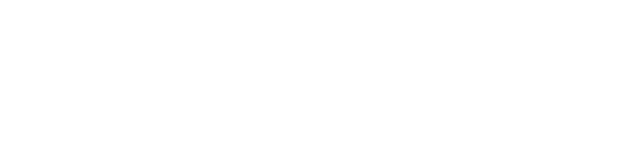
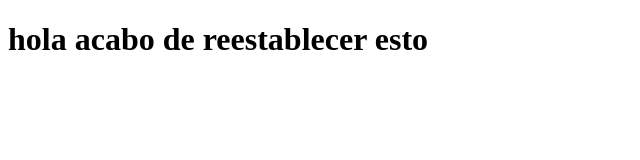
Before and after one commit to JIMCONNECT/TRABAJO-SENA-, a plain HTML site: page index.html in a window 1280 px wide. Shown: the whole page, without its empty margins (0-640 px from the left). Drawn offline with Linux system fonts and the light colour scheme.

Commit message:
agregue h1

```diff
--- a/index.html
+++ b/index.html
@@ -7,6 +7,6 @@
     <title>Document</title>
 </head>
 <body>
-
+<h1>hola acabo de reestablecer esto</h1>
 </body>
 </html>
```
